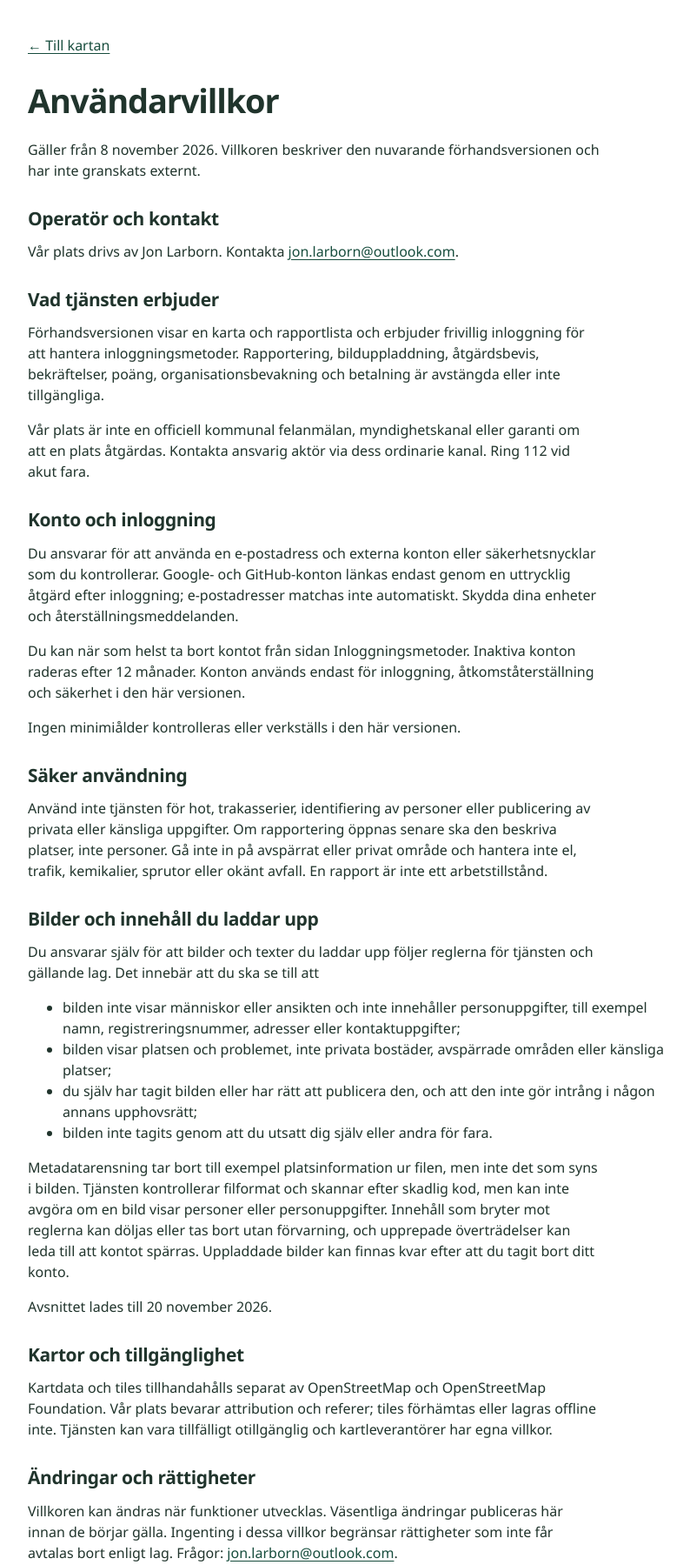
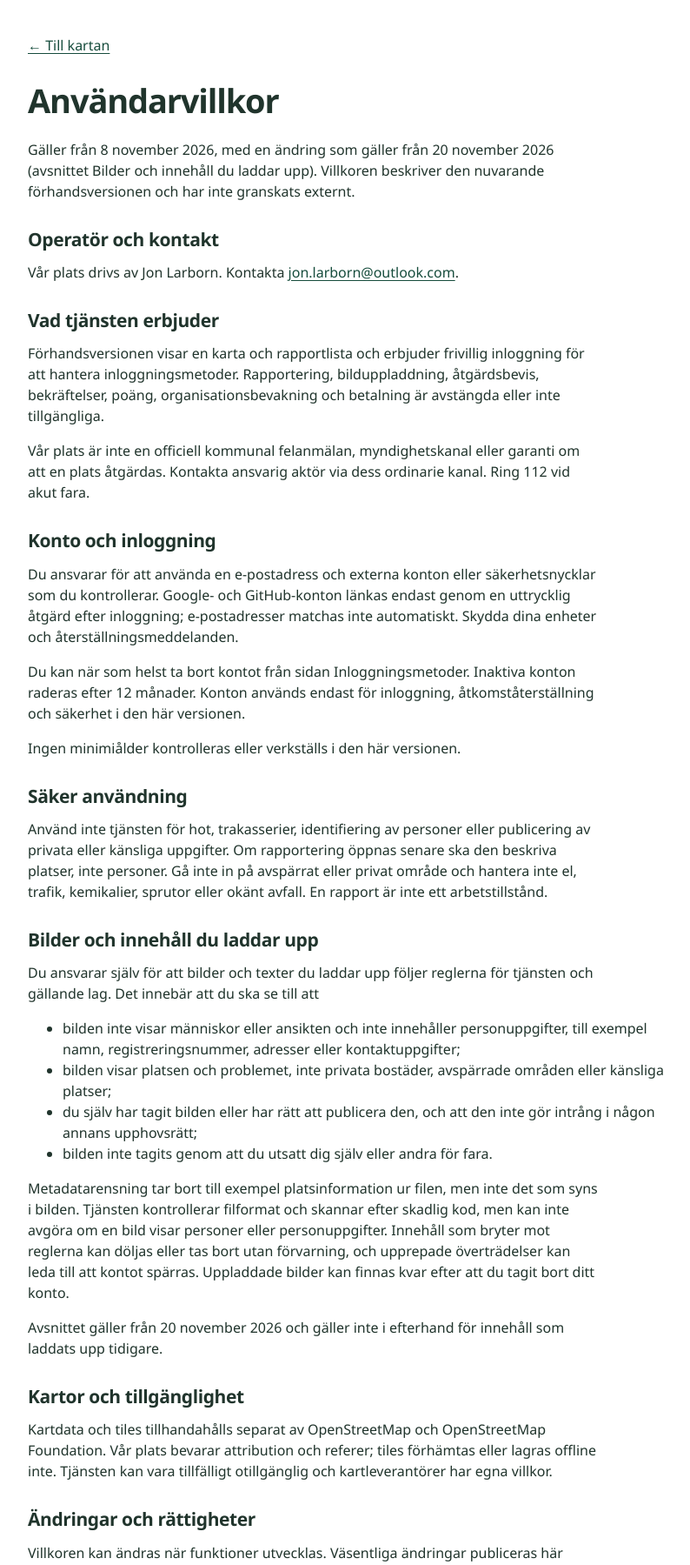
Before and after one commit to KaptenJon/var-plats, an ASP.NET Core app: page /villkor in a window 1280 px wide. Shown: the top 1799 px of the page at 87% size, without its empty margins (232-1026 px from the left). Run offline with ASP.NET Core 8, Linux system fonts and the light colour scheme; the project's own start-up code is not run, and a stand-in starts its controllers and pages; some libraries are stand-ins or nearby versions.

Commit message:
Villkor: tydligt ikraftträdande för avsnittet om bilder
Co-Authored-By: Claude Opus 5.5 <noreply@anthropic.com>

```diff
--- a/src/VarPlats.Web/Components/Pages/Terms.razor
+++ b/src/VarPlats.Web/Components/Pages/Terms.razor
@@ -5,7 +5,7 @@
 <main class="document">
     <a href="/">← Till kartan</a>
     <h1>Användarvillkor</h1>
-    <p>Gäller från 8 november 2026. Villkoren beskriver den nuvarande förhandsversionen och har inte granskats externt.</p>
+    <p>Gäller från 8 november 2026, med en ändring som gäller från 20 november 2026 (avsnittet Bilder och innehåll du laddar upp). Villkoren beskriver den nuvarande förhandsversionen och har inte granskats externt.</p>
 
     <h2>Operatör och kontakt</h2>
     <p>Vår plats drivs av Jon Larborn. Kontakta <a href="mailto:jon.larborn@outlook.com">jon.larborn@outlook.com</a>.</p>
@@ -31,7 +31,7 @@
         <li>bilden inte tagits genom att du utsatt dig själv eller andra för fara.</li>
     </ul>
     <p>Metadatarensning tar bort till exempel platsinformation ur filen, men inte det som syns i bilden. Tjänsten kontrollerar filformat och skannar efter skadlig kod, men kan inte avgöra om en bild visar personer eller personuppgifter. Innehåll som bryter mot reglerna kan döljas eller tas bort utan förvarning, och upprepade överträdelser kan leda till att kontot spärras. Uppladdade bilder kan finnas kvar efter att du tagit bort ditt konto.</p>
-    <p>Avsnittet lades till 20 november 2026.</p>
+    <p>Avsnittet gäller från 20 november 2026 och gäller inte i efterhand för innehåll som laddats upp tidigare.</p>
 
     <h2>Kartor och tillgänglighet</h2>
     <p>Kartdata och tiles tillhandahålls separat av OpenStreetMap och OpenStreetMap Foundation. Vår plats bevarar attribution och referer; tiles förhämtas eller lagras offline inte. Tjänsten kan vara tillfälligt otillgänglig och kartleverantörer har egna villkor.</p>
```
